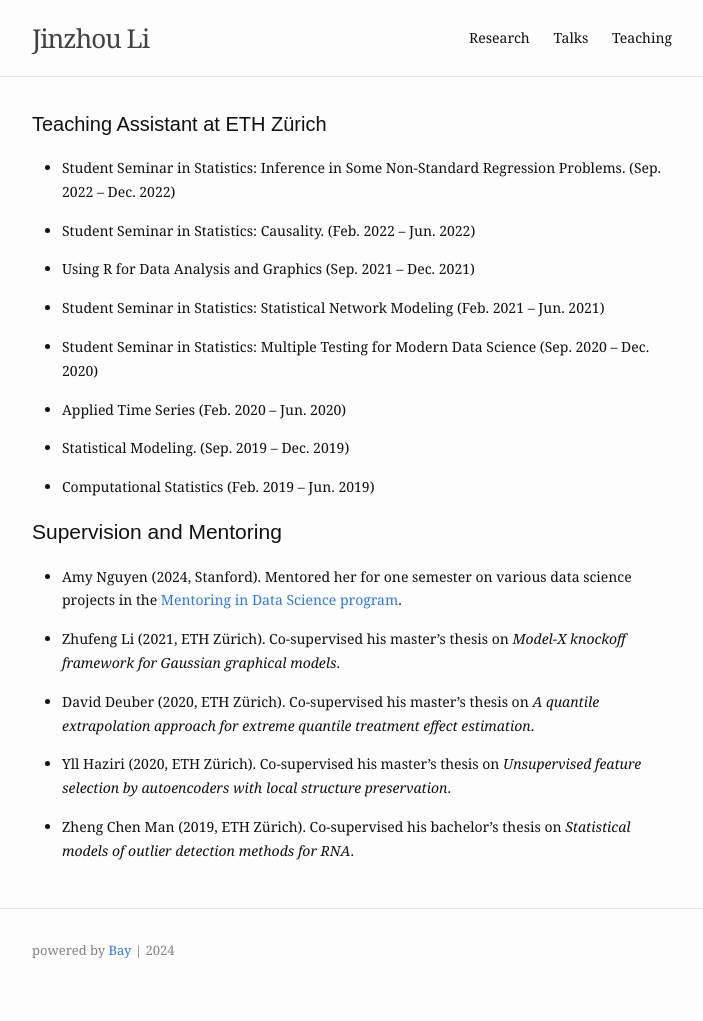
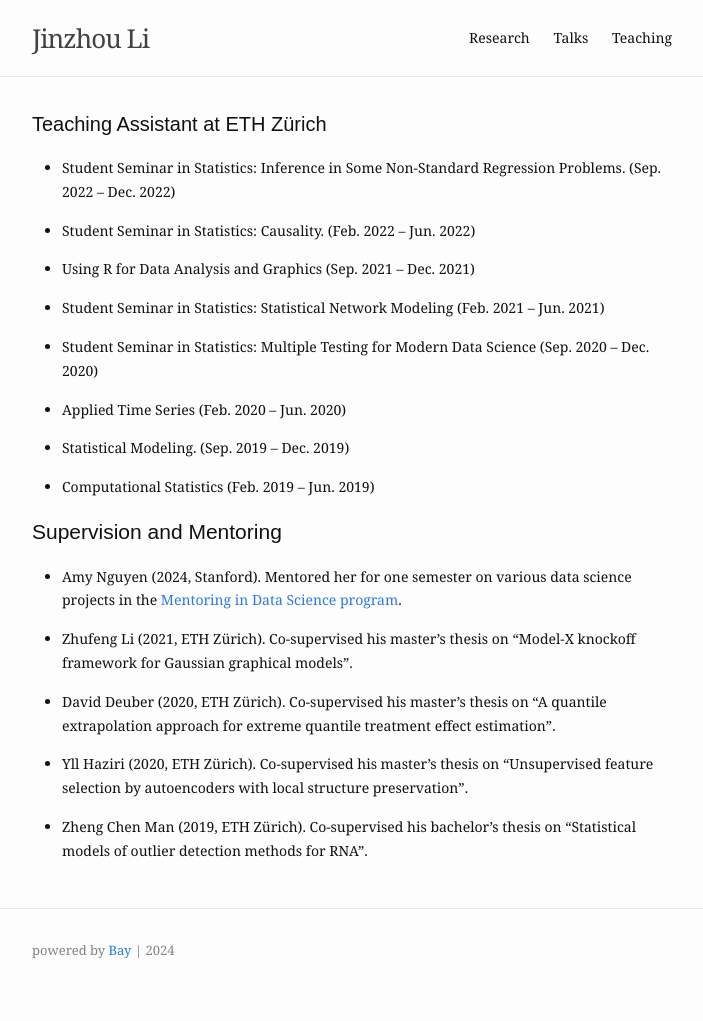
Before and after one commit to Jinzhou-Li/jinzhou-li.github.io, a Jekyll site: the page built from teaching.md, in a window 1280 px wide. Shown: the whole page, without its empty margins (288-991 px from the left). Built offline with Jekyll 4.4.1, drawn with Linux system fonts in a browser that asks for light colours.

Commit message:
update web

```diff
--- a/teaching.md
+++ b/teaching.md
@@ -24,10 +24,10 @@ slug: /teaching
 
 - Amy Nguyen (2024, Stanford). Mentored her for one semester on various data science projects in the [Mentoring in Data Science program](https://dbds.stanford.edu/inclusive-mentoring-in-data-science/}{Inclusive).
 
-- Zhufeng Li (2021,  ETH Zürich). Co-supervised his master's thesis on *Model-X knockoff framework for Gaussian graphical models*.
+- Zhufeng Li (2021,  ETH Zürich). Co-supervised his master's thesis on "Model-X knockoff framework for Gaussian graphical models".
 
-- David Deuber (2020,  ETH Zürich). Co-supervised his master's thesis on *A quantile extrapolation approach for extreme quantile treatment effect estimation*.
+- David Deuber (2020,  ETH Zürich). Co-supervised his master's thesis on "A quantile extrapolation approach for extreme quantile treatment effect estimation".
 
-- Yll Haziri (2020,  ETH Zürich). Co-supervised his master's thesis  on *Unsupervised feature selection by autoencoders with local structure preservation*.
+- Yll Haziri (2020,  ETH Zürich). Co-supervised his master's thesis  on "Unsupervised feature selection by autoencoders with local structure preservation".
 
-- Zheng Chen Man (2019,  ETH Zürich). Co-supervised his bachelor's thesis  on *Statistical models of outlier detection methods for RNA*.
+- Zheng Chen Man (2019,  ETH Zürich). Co-supervised his bachelor's thesis  on "Statistical models of outlier detection methods for RNA".
```
Also changed, not shown: 1 other file.
